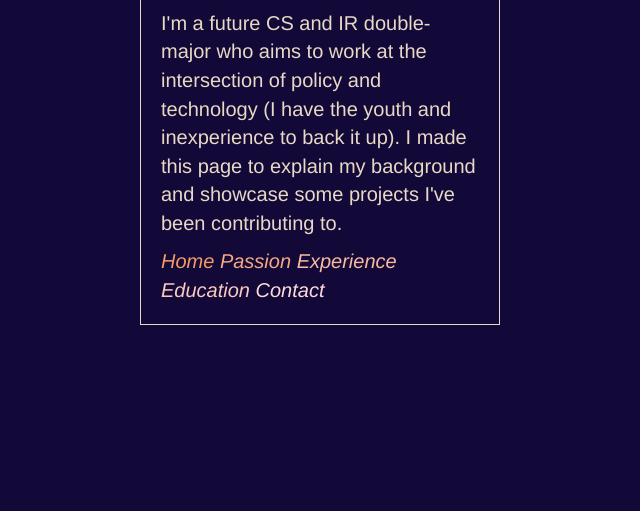
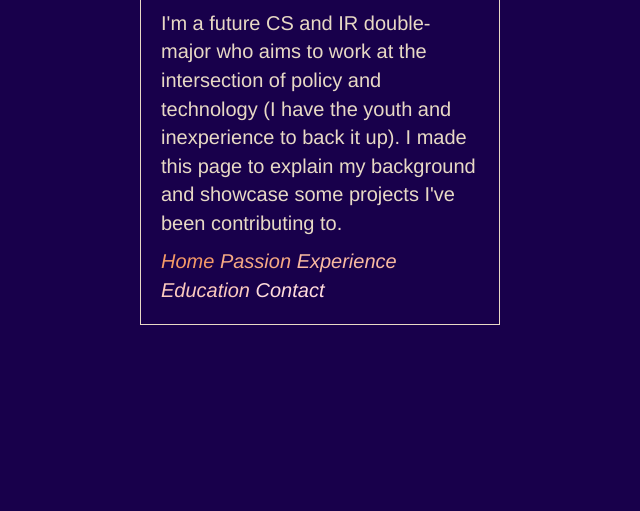
Before and after one commit to kasergode/kasergode.github.io, a plain HTML site: page index.html in a window 1280 px wide. Shown: the part 289-800 px from the top of the page, without its empty margins (320-960 px from the left). Drawn offline with nearby package versions, Linux system fonts and the light colour scheme.

Commit message:
Update styles.css

```diff
--- a/styles.css
+++ b/styles.css
@@ -1,5 +1,5 @@
 body{
-  background-color: #120938;
+  background-color: #18004B;
 }
 
 .slide{
```
